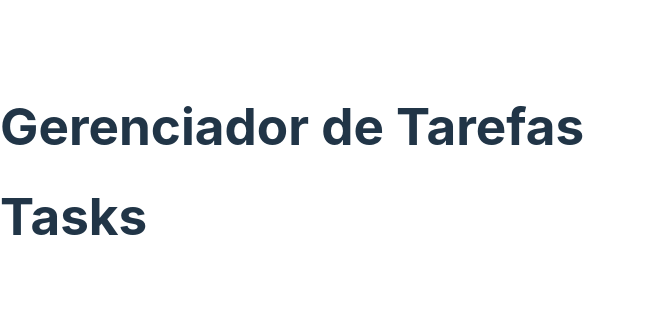
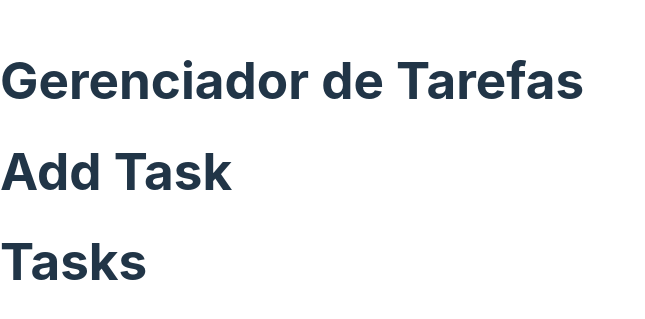
Before and after one commit to Vitornspb/react-task-app, a React (Vite) app: page / in a window 1280 px wide. Shown: the part 229-548 px from the top of the page, without its empty margins (0-645 px from the left). Built offline with nearby package versions, Linux system fonts and the light colour scheme.

Commit message:
feat: criar componente AddTask inicial

```diff
--- a/src/App.jsx
+++ b/src/App.jsx
@@ -1,9 +1,11 @@
+import AddTask from "./components/AddTask";
 import Tasks from "./components/Tasks";
 
 export default function App() {
   return (
     <div>
       <h1>Gerenciador de Tarefas</h1>
+      <AddTask />
       <Tasks />
     </div>
   );
--- /dev/null
+++ b/src/components/AddTask.jsx
@@ -0,0 +1,3 @@
+export default function AddTask() {
+  return <h1>Add Task</h1>;
+}
```
